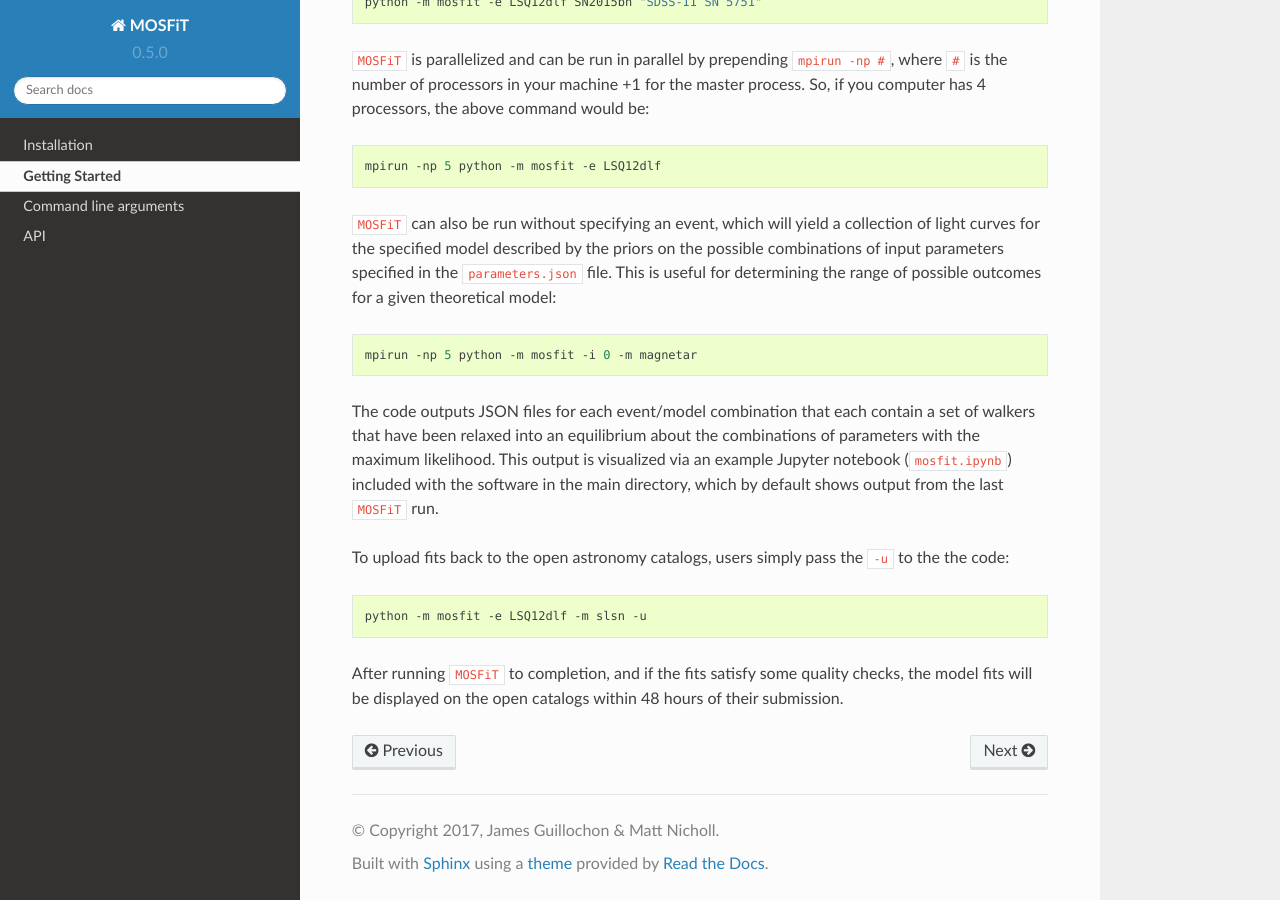
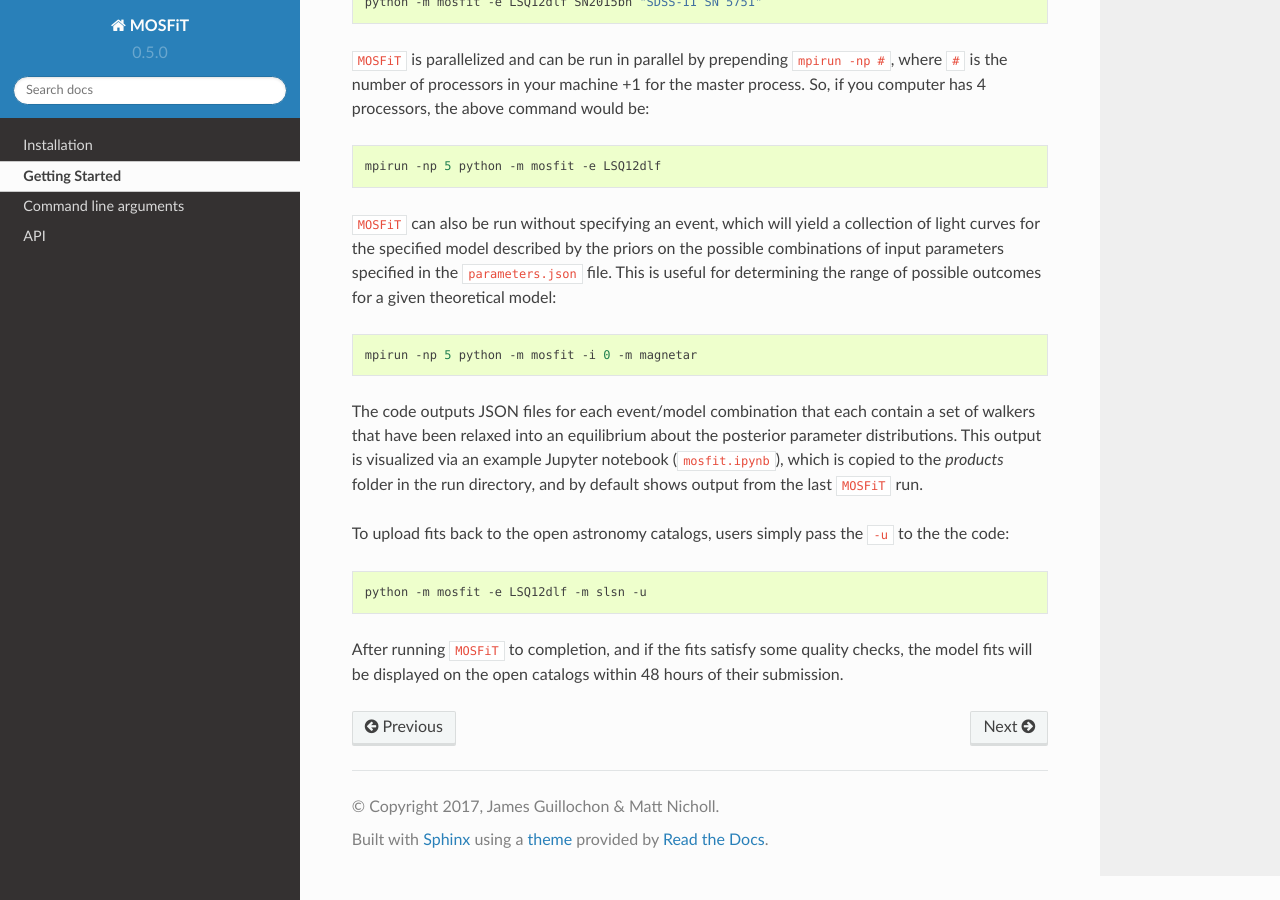
Before and after one commit to guillochon/MOSFiT, a Sphinx documentation site: the page built from docs/getting_started.rst, in a window 1280 px wide and 900 px high, scrolled down 688 px. Built offline with Sphinx 7.4.7 and the Read the Docs theme 2.0.0, drawn with Linux system fonts in a browser that asks for light colours.

Commit message:
Update getting_started.rst

```diff
--- a/docs/getting_started.rst
+++ b/docs/getting_started.rst
@@ -54,9 +54,9 @@ possible outcomes for a given theoretical model:
 
 The code outputs JSON files for each event/model combination that each
 contain a set of walkers that have been relaxed into an equilibrium
-about the combinations of parameters with the maximum likelihood. This
-output is visualized via an example Jupyter notebook (``mosfit.ipynb``)
-included with the software in the main directory, which by default shows
+about the posterior parameter distributions. This
+output is visualized via an example Jupyter notebook (``mosfit.ipynb``),
+which is copied to the `products` folder in the run directory, and by default shows
 output from the last ``MOSFiT`` run.
 
 To upload fits back to the open astronomy catalogs, users simply pass
```
